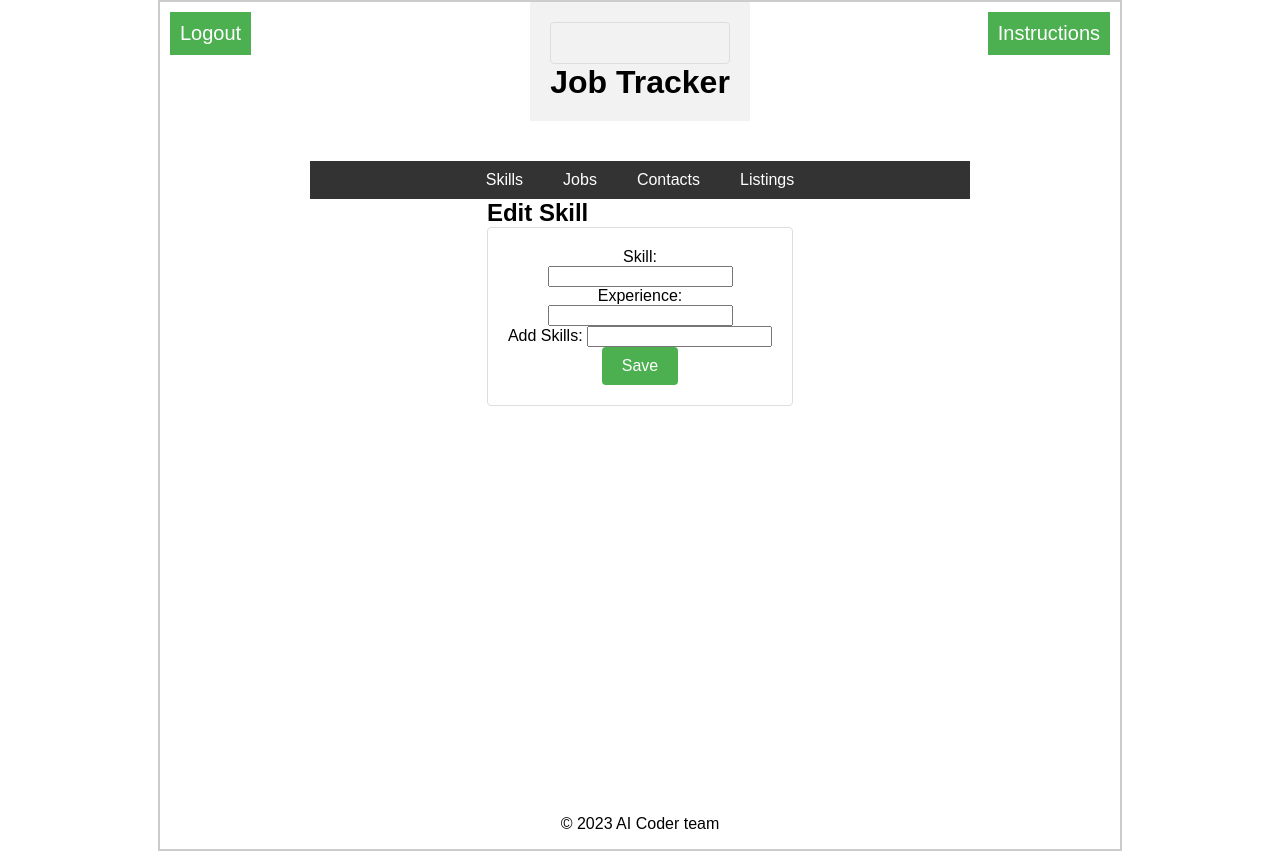
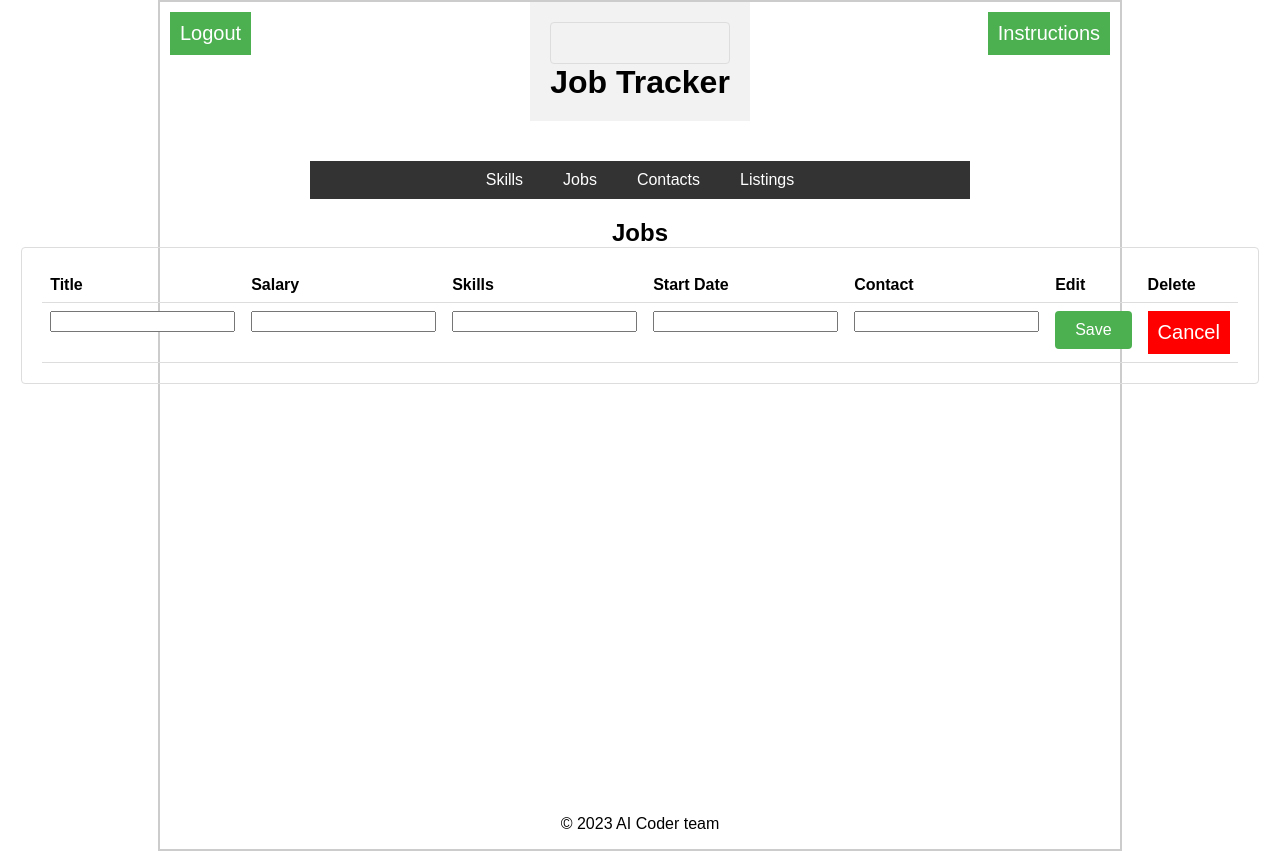
Before and after one commit to jgregg-osu/CS467, a Flask app: template templates/edit_jobs.html in a window 1280 px wide. Run offline with Flask 2, Linux system fonts and the light colour scheme; the template is opened without the code that fills it, so the values that code supplies are empty.

```diff
--- a/templates/edit_jobs.html
+++ b/templates/edit_jobs.html
@@ -2,30 +2,77 @@
 
 {% block content %}
 
-<div class="edit-container">
-    <h2>Edit Skill</h2>
-    <form id="editSkillForm" method="POST">
-        <label for="skill_name">Skill:</label>
-        <input type="text" id="skill_name" name="skill_name" value="{{ skill.skill_name }}">
-        <label for="experience">Experience:</label>
-        <input type="text" id="experience" name="experience" value="{{ skill.experience }}">
-        <div>
-            <label for="item-input">Add Skills:</label>
-            <input type="text" class="input-box" id="item-input" oninput="updateDropDown(this.value)">
-            <div id="suggested-items-container"></div>
-            <div id="selected-items-wrapper">
-                <div id="selected-items-container"></div>
-            </div>
-        </div>
-        <button type="submit">Save</button>
+<style>
+
+    .data-table tbody tr td {
+    vertical-align: top;
+}
+</style>
+
+    <div class="table-container">
+    <h2 class="page-header">Jobs</h2>
+    <form action="/saveJobEdit" method="POST">
+        <!-- Add a hidden input field to hold the selected items -->
+        <input type="hidden" name="skills" id="skillsInput" value="{{ job.skills }}">
+        <table class="data-table">
+            <thead>
+                <tr>
+                    <th>Title</th>
+                    <th>Salary</th>
+                    <th>Skills</th>
+                    <th>Start Date</th>
+                    <th>Contact</th>
+                    <th>Edit</th>
+                    <th>Delete</th>
+                </tr>
+            </thead>
+            <tbody>
+                <tr>
+                    <input type="hidden" name="skills" id="skillsInput">
+                    <input type="hidden" name="index" id="index" value="{{ index }}">
+                    <td><input type="text" name="title" class="input-box" value="{{ job.title }}" placeholder="{{ job.title }}"></td>
+                    <td><input type="text" name="salary" class="input-box" value="{{ job.salary }}" placeholder="{{ job.salary }}"></td>
+                    <td>
+                        <input type="text" class="input-box"
+                            id="item-input" oninput="updateDropDown(this.value)">
+                        <div id="suggested-items-container"></div>
+                        <div id="selected-items-wrapper">
+                            <div id="selected-items-container"></div>
+                        </div>
+                    </td>
+                    <td><input type="text" name="start_date" class="input-box" value="{{ job.start_date }}" placeholder="{{ job.start_date }}"></td>
+                    <td><input type="text" name="contacts" class="input-box" value="{{ job.contacts }}" placeholder="{{ job.contacts }}"></td>
+                    <td><button type="submit" class="save-button">Save</button></td>
+                    <td><button type="button" class="cancel-button" onclick="refreshPage()">Cancel</button></td>
+                </tr>
+            </tbody>
+        </table>
     </form>
-</div>
+    </div>
 
 <script>
+
+    window.addEventListener('DOMContentLoaded', function() {
+        updateSkillsInput();
+    });
+
+    function updateSkillsInput() {
+        document.getElementById('skillsInput').value = JSON.stringify(selectedItems);
+    }
+
+    document.querySelector('form').addEventListener('submit', function (event) {
+        document.getElementById('skillsInput').value = JSON.stringify(selectedItems);
+    });
+
+    function refreshPage() {
+            window.location.href = "{{ url_for('jobs') }}";
+    }
+
     const items = JSON.parse('{{ skills | safe }}');
-    let selectedItems = {{ skill.skills | tojson }}; // Set initial value to the selected skills
+    let selectedItems = {{ job.skills | tojson }}; // Set initial value to the selected skills
 
     displaySelectedItems();
+    console.log(selectedItems);
 
     // Attach the oninput event to the input element
     document.getElementById("item-input").addEventListener("input", function () {
@@ -34,6 +81,7 @@
 
     function updateDropDown(enteredText) {
         const suggestedItemsContainer = document.getElementById("suggested-items-container");
+        const inputBox = document.getElementById("item-input");
         if (enteredText) {
             // If the user has typed something, show the suggested items and update the options
             suggestedItemsContainer.style.display = "block";
@@ -64,6 +112,7 @@
         suggestedItemsContainer.style.display = "none";
         // Display the selected items
         displaySelectedItems();
+        updateSkillsInput();
     }
 
     function displaySelectedItems() {
@@ -81,39 +130,8 @@
         selectedItems = selectedItems.filter(selectedItem => selectedItem !== item);
         // Display the updated list of selected items
         displaySelectedItems();
+        updateSkillsInput();
     }
-
-    // Wait for the form to be submitted
-    document.getElementById("editSkillForm").addEventListener("submit", function (event) {
-        // Prevent the form from submitting normally
-        event.preventDefault();
-
-        // Get the form data
-        const skillName = document.getElementById('skill_name').value;
-        const experience = document.getElementById('experience').value;
-        const formData = { skill_name: skillName, experience: experience, skills: selectedItems };
-
-        // Send an AJAX POST request to update the skill
-        fetch(`/edit_skills?index={{ index }}`, {
-            method: 'POST',
-            headers: {
-                'Content-Type': 'application/json'
-            },
-            body: JSON.stringify(formData)
-        })
-        .then(response => {
-            if (response.ok) {
-                // Skill updated successfully, refresh the page
-                window.location.href = "/skills";
-            } else {
-                // Failed to update skill, show an error message
-                console.error("Failed to update skill.");
-            }
-        })
-        .catch(error => {
-            console.error("Error while updating skill:", error);
-        });
-    });
 
 </script>
 
```
